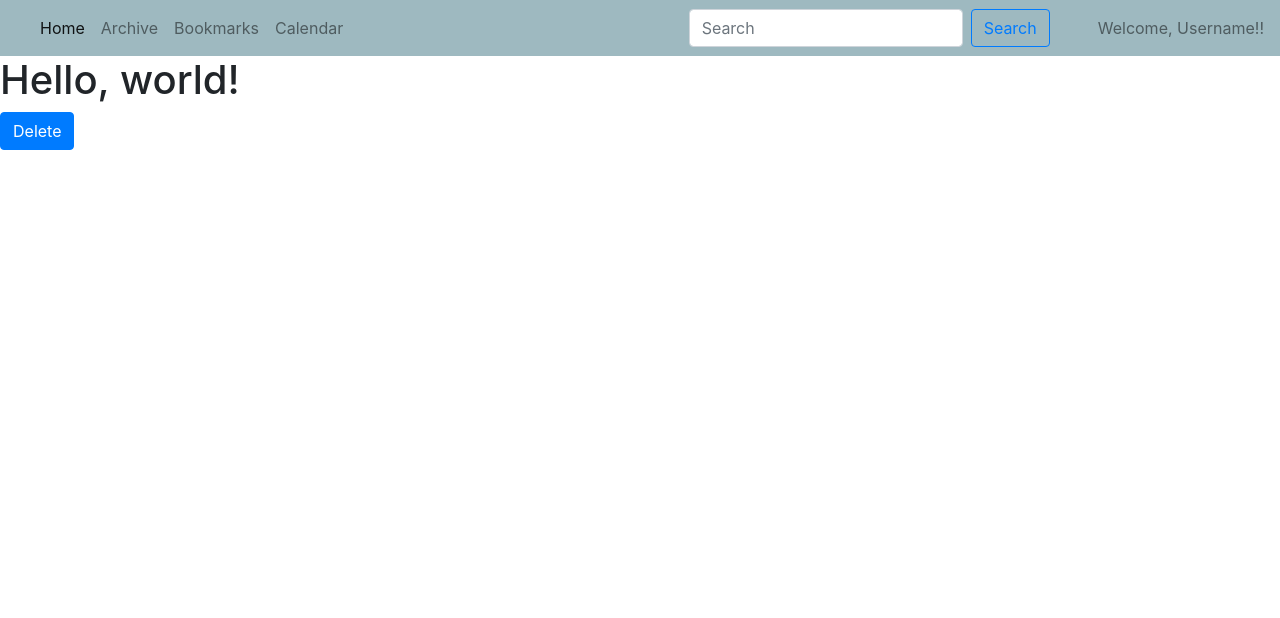
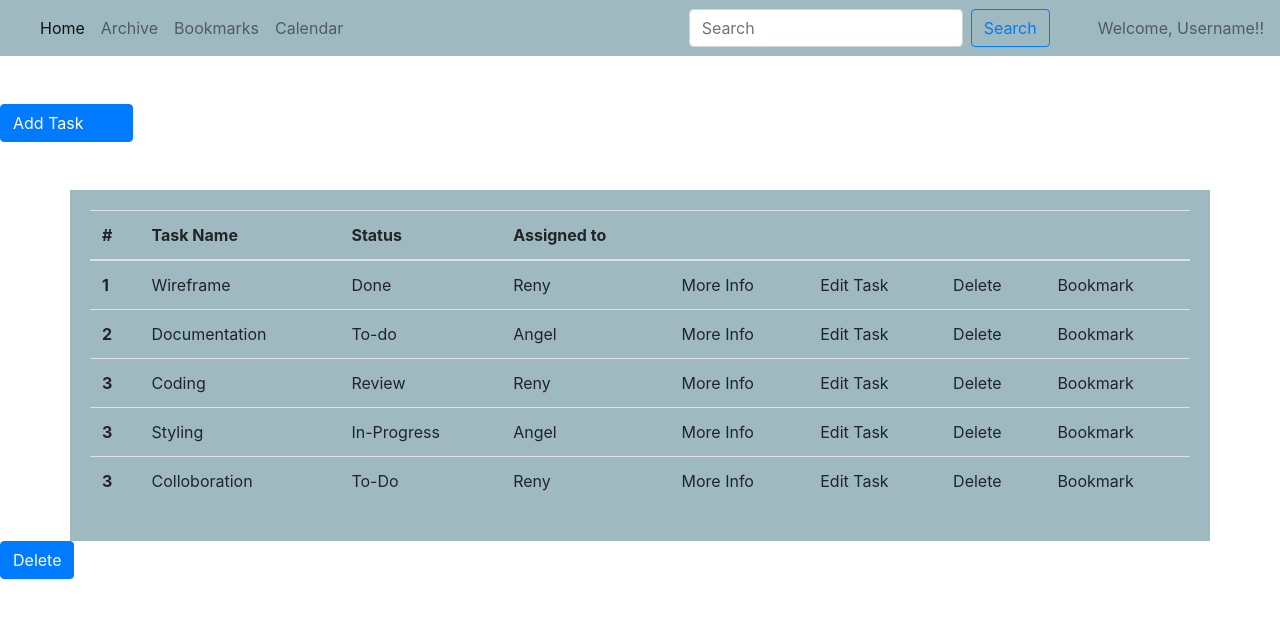
Before and after one commit to angelantonyc/taskPlanner, a plain HTML site: page index.html in a window 1280 px wide. Drawn offline with nearby package versions, Linux system fonts and the light colour scheme.

Commit message:
add task link and changes to edit page

```diff
--- a/index.html
+++ b/index.html
@@ -73,8 +73,83 @@
   <!-- Navbar ends here -->
   <!-- homepage starts here -->
   <section id="home">
+    <!-- Add task button nav starts here -->
+    <nav>
+      <a href="Add.html">
+        <button type="button" class="btn btn-primary mt-5 pr-5">Add Task</button>
+      </a>
+    </nav>
+    <!-- Add task button nav ends here -->
 
-    <h1>Hello, world!</h1>
+
+    <div class="container mt-5 list w-100">
+      <table class="table table-hover">
+        <thead>
+          <tr>
+            <th scope="col">#</th>
+            <th scope="col">Task Name</th>
+            <th scope="col">Status</th>
+            <th scope="col">Assigned to</th>
+            <th scope="col"></th>
+            <th scope="col"></th>
+            <th scope="col"></th>
+            <th scope="col"></th>
+          </tr>
+        </thead>
+        <tbody>
+          <tr>
+            <th scope="row">1</th>
+            <td>Wireframe</td>
+            <td>Done</td>
+            <td>Reny</td>
+            <td>More Info</td>
+            <td>Edit Task</td>
+            <td>Delete</td>
+            <td>Bookmark</td>
+          </tr>
+          <tr>
+            <th scope="row">2</th>
+            <td>Documentation</td>
+            <td>To-do</td>
+            <td>Angel</td>
+            <td>More Info</td>
+            <td>Edit Task</td>
+            <td>Delete</td>
+            <td>Bookmark</td>
+          </tr>
+          <tr>
+            <th scope="row">3</th>
+            <td>Coding</td>
+            <td>Review</td>
+            <td>Reny</td>
+            <td>More Info</td>
+            <td>Edit Task</td>
+            <td>Delete</td>
+            <td>Bookmark</td>
+          </tr>
+          <tr>
+            <th scope="row">3</th>
+            <td>Styling</td>
+            <td>In-Progress</td>
+            <td>Angel</td>
+            <td>More Info</td>
+            <td>Edit Task</td>
+            <td>Delete</td>
+            <td>Bookmark</td>
+          </tr>
+          <tr>
+            <th scope="row">3</th>
+            <td>Colloboration</td>
+            <td>To-Do</td>
+            <td>Reny</td>
+            <td>More Info</td>
+            <td>Edit Task</td>
+            <td>Delete</td>
+            <td>Bookmark</td>
+          </tr>
+        </tbody>
+      </table>
+    </div>
 
     </section>
   <!-- homepage ends here -->
```
Also changed, not shown: edit.html (+2 -50 lines).
